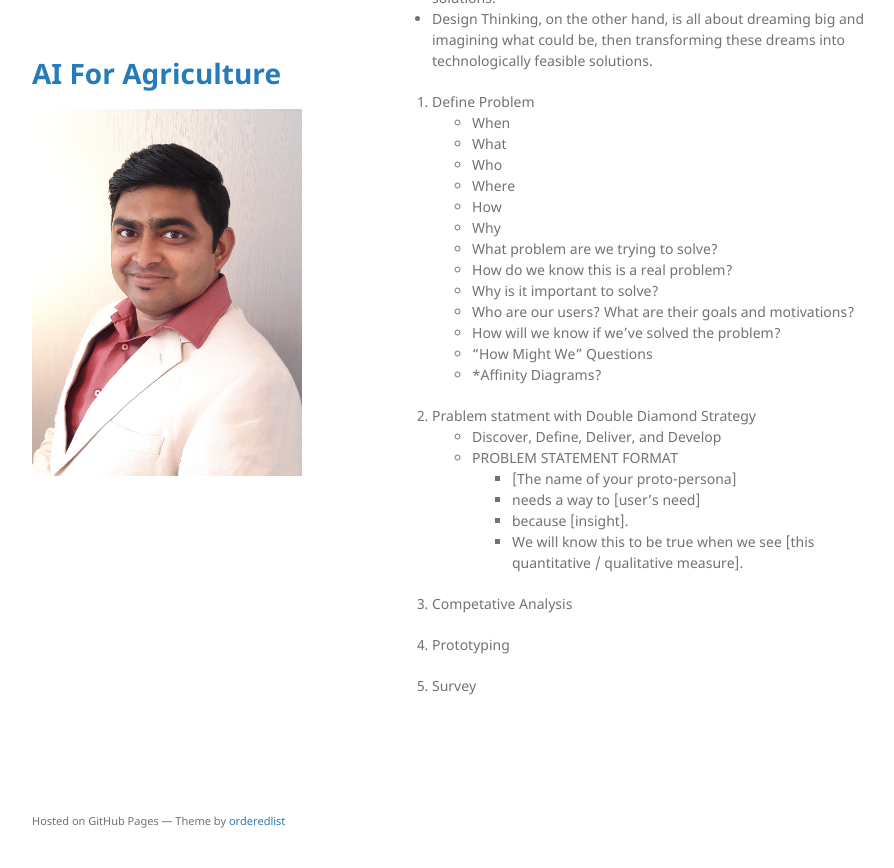
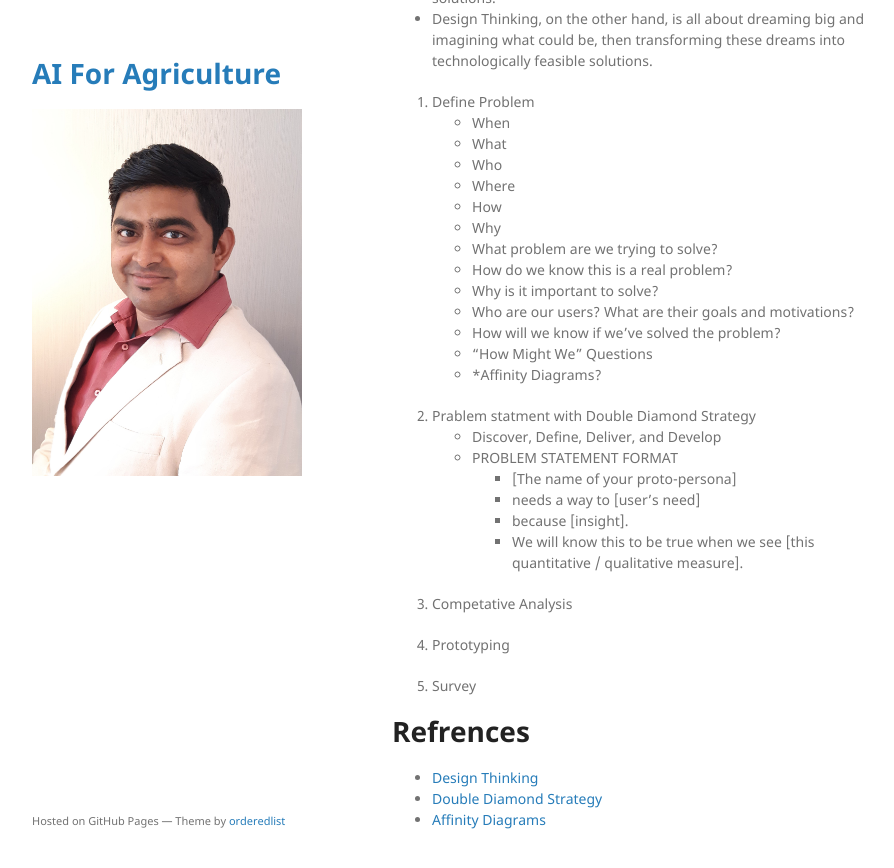
Before and after one commit to AiForAgriculture/aiforagriculture.github.io, a Jekyll site: the page built from assets/pages/design_thinking.md, in a window 1280 px wide and 900 px high, scrolled down 511 px. Shown: the top 868 px of the window, without its empty margins (178-1072 px from the left). Built offline with Jekyll 4.4.1, drawn with Linux system fonts in a browser that asks for light colours; our own code applies the rules of GitHub Pages for plain Markdown files; the repository's description, which GitHub fills in, is left out.

Commit message:
Update design_thinking.md

```diff
--- a/assets/pages/design_thinking.md
+++ b/assets/pages/design_thinking.md
@@ -37,3 +37,9 @@ We are in ***Discovery*** phase of Design Thinking methodology...
 1. Prototyping
 
 1. Survey
+
+
+# Refrences
+- [Design Thinking]()
+- [Double Diamond Strategy]()
+- [Affinity Diagrams]()
```
